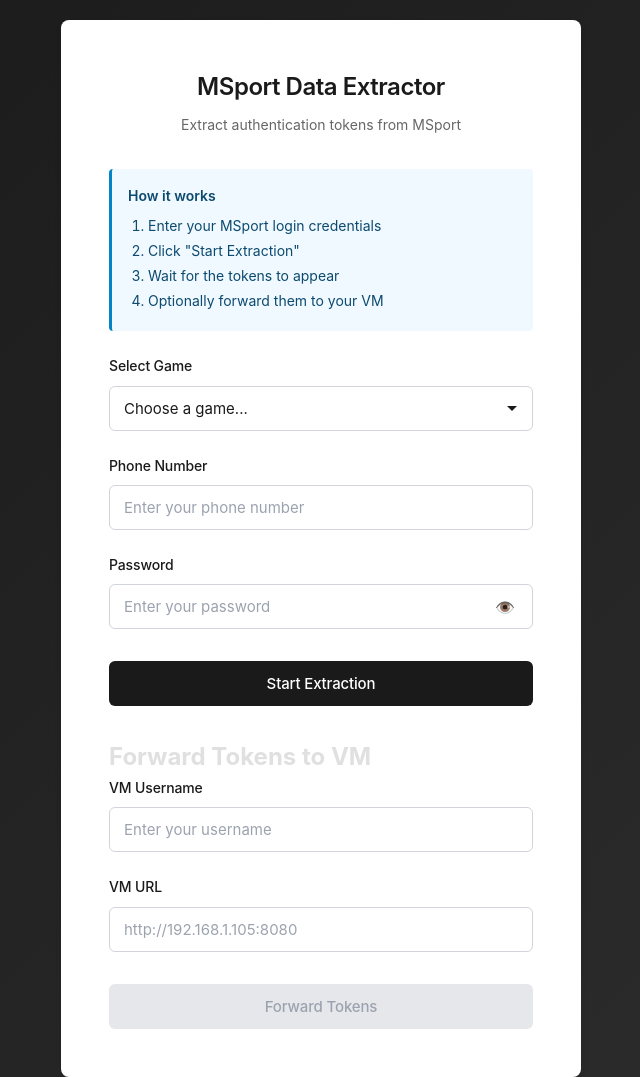
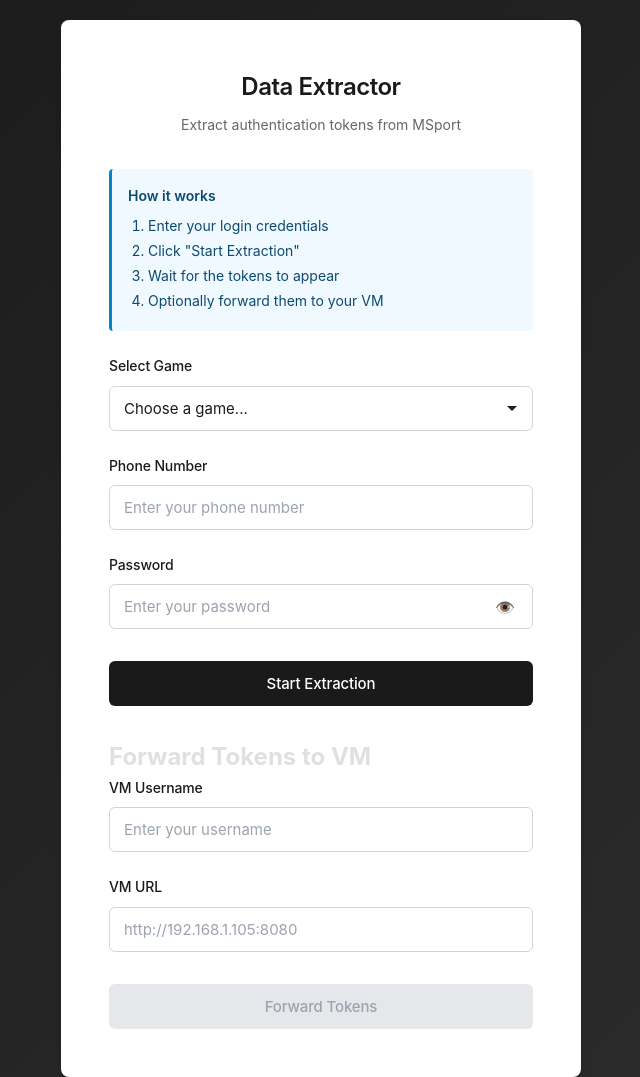
Before and after one commit to stephenisaac9292/extractor-express, a website: page public/index.html in a window 1280 px wide. Shown: the whole page, without its empty margins (319-959 px from the left). Drawn offline with Linux system fonts and the light colour scheme.

Commit message:
update for vic

```diff
--- a/package.json
+++ b/package.json
@@ -10,12 +10,12 @@
   },
   "dependencies": {
     "express": "^5.1.0",
-    "node-fetch": "^3.3.2",
-    "playwright": "^1.56.0"
+    "node-fetch": "^3.3.2"
   },
   "devDependencies": {
     "@types/express": "^5.0.3",
     "@types/node": "^24.8.0",
+    "playwright": "^1.56.1",
     "typescript": "^5.6.3"
   }
 }
--- a/public/index.html
+++ b/public/index.html
@@ -3,18 +3,18 @@
 <head>
   <meta charset="UTF-8" />
   <meta name="viewport" content="width=device-width, initial-scale=1.0" />
-  <title>MSport Data Extractor</title>
+  <title>Data Extractor</title>
   <link rel="stylesheet" href="styles.css" />
 </head>
 <body>
   <div class="container">
-    <h1>MSport Data Extractor</h1>
+    <h1>Data Extractor</h1>
     <p class="subtitle">Extract authentication tokens from MSport</p>
 
     <div class="instructions">
       <strong>How it works</strong>
       <ol>
-        <li>Enter your MSport login credentials</li>
+        <li>Enter your login credentials</li>
         <li>Click "Start Extraction"</li>
         <li>Wait for the tokens to appear</li>
         <li>Optionally forward them to your VM</li>
```
Also changed, not shown: login-error.png (deleted), login-page.png (added), madpunch-variants.png, skyace-variants.png, superkick-variants.png, 2 other files.
